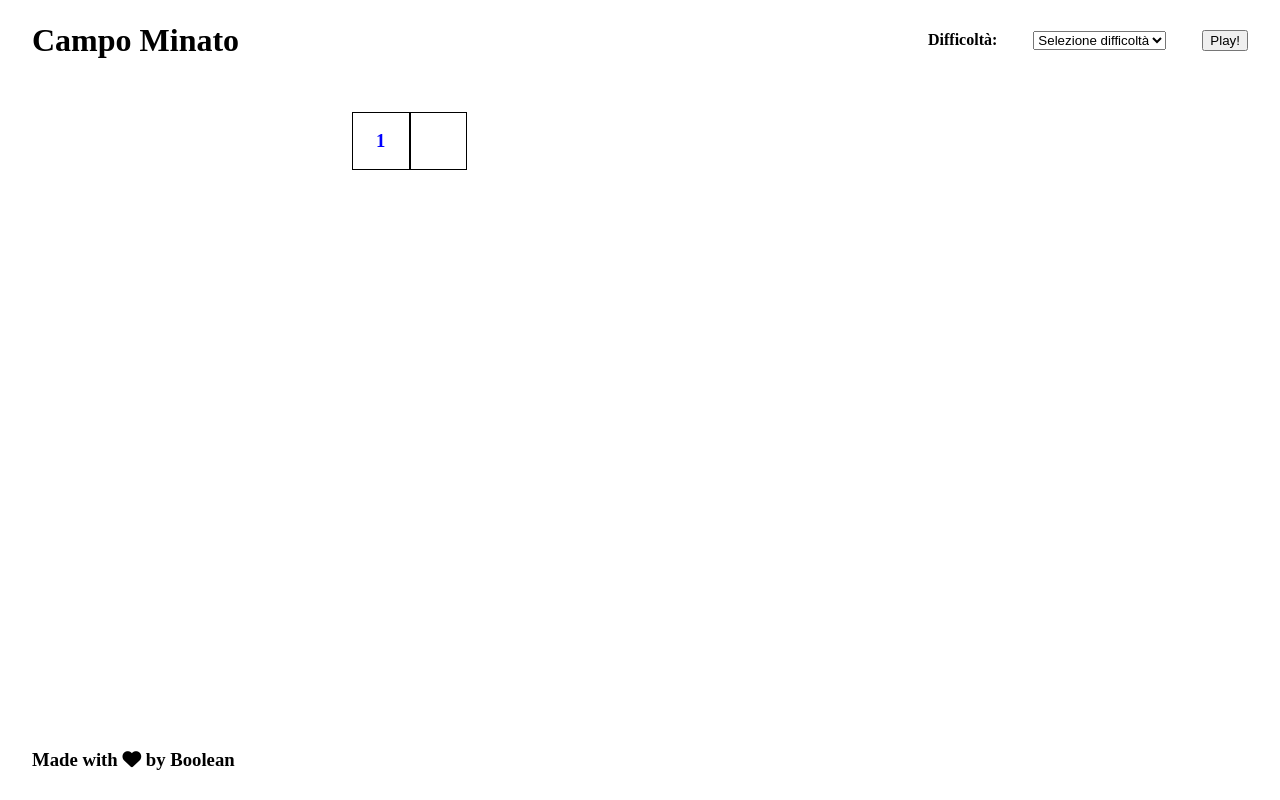
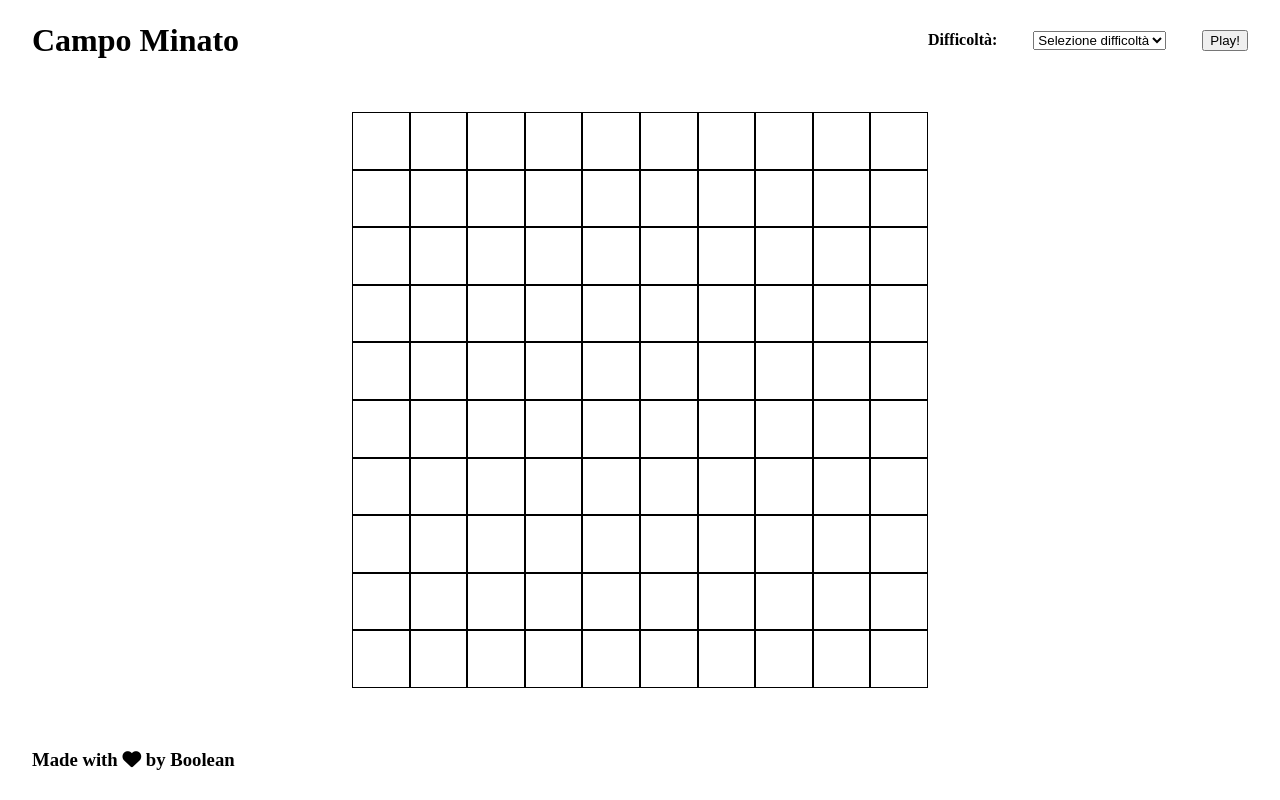
Before and after one commit to LorenzoAbbadessa/js-campominato-grid, a plain HTML site: page index.html in a window 1280 px wide. Drawn offline with Linux system fonts and the light colour scheme.

Commit message:
pusha per consiglio

```diff
--- a/css.css
+++ b/css.css
@@ -56,8 +56,8 @@ main{
     justify-content: center;
     align-items: center;
 }
-.numero{
-    color: blue;
+.coloreclick{
+    background-color: blue;
 
 }
 footer{
--- a/index.html
+++ b/index.html
@@ -34,8 +34,6 @@
     </header>
     <main>
         <div id="contenitore">
-            <div class="cubo">
-                <h3 class="numero">1</h3>
 
             </div>
 
--- a/js.js
+++ b/js.js
@@ -12,12 +12,10 @@ for (let i = 1; i <= numCell; i++) {
     cella.classList.add("cubo");                   //aggiungo la classe alla cella (div)
     container.appendChild(cella);                  //inseriscco cella (div) in container
 
+    cella.addEventListener("click", function(){
+        this.classList.add("coloreclick");
 
-    let h3 = numCell(i)
-    document.createElement ("h3");         //creo h3 (h3 in html)
-    h3.classList.add("numero");                      //aggiungo la classe all' h3
-    cella.appendChild(h3);                          //inserisco h3 in cella
-
+    })
 }
 
 //creare una funzione che vada ad aggiungere una classe che copra il cubo con un altro
```
